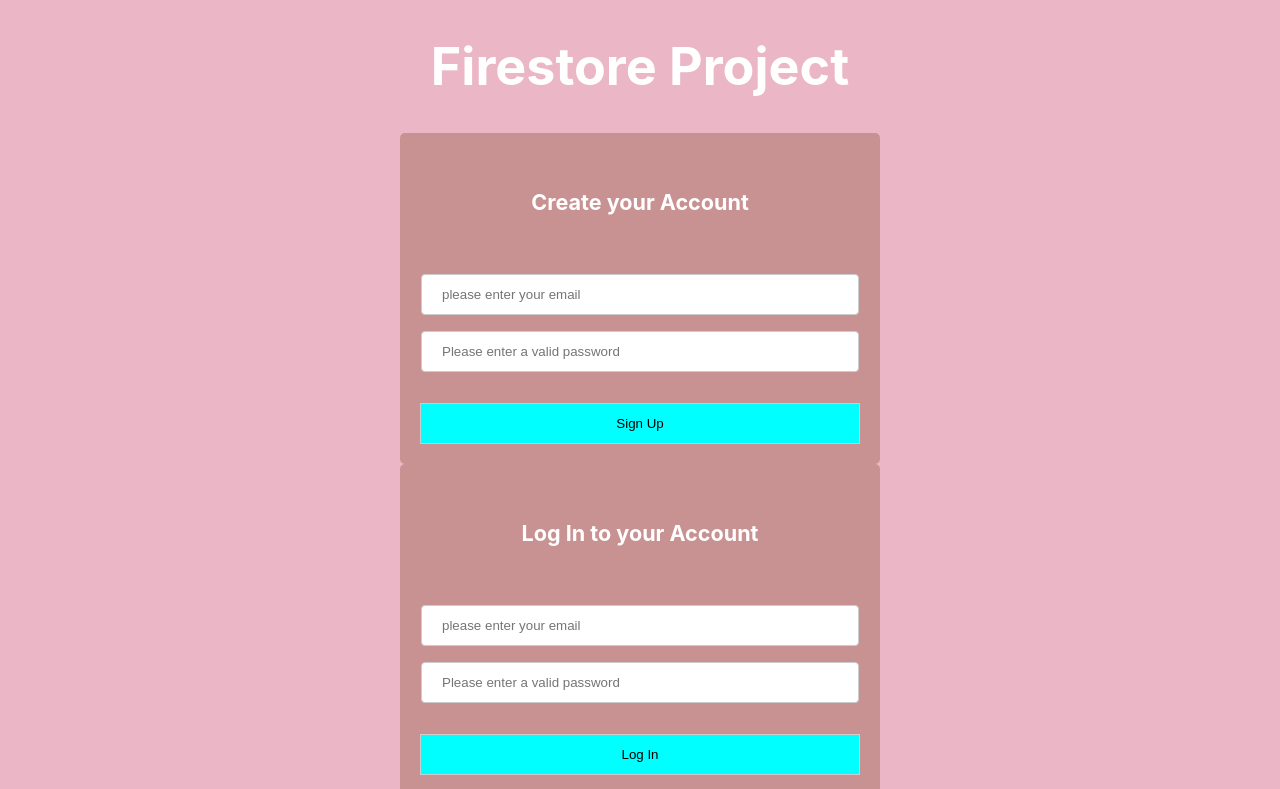
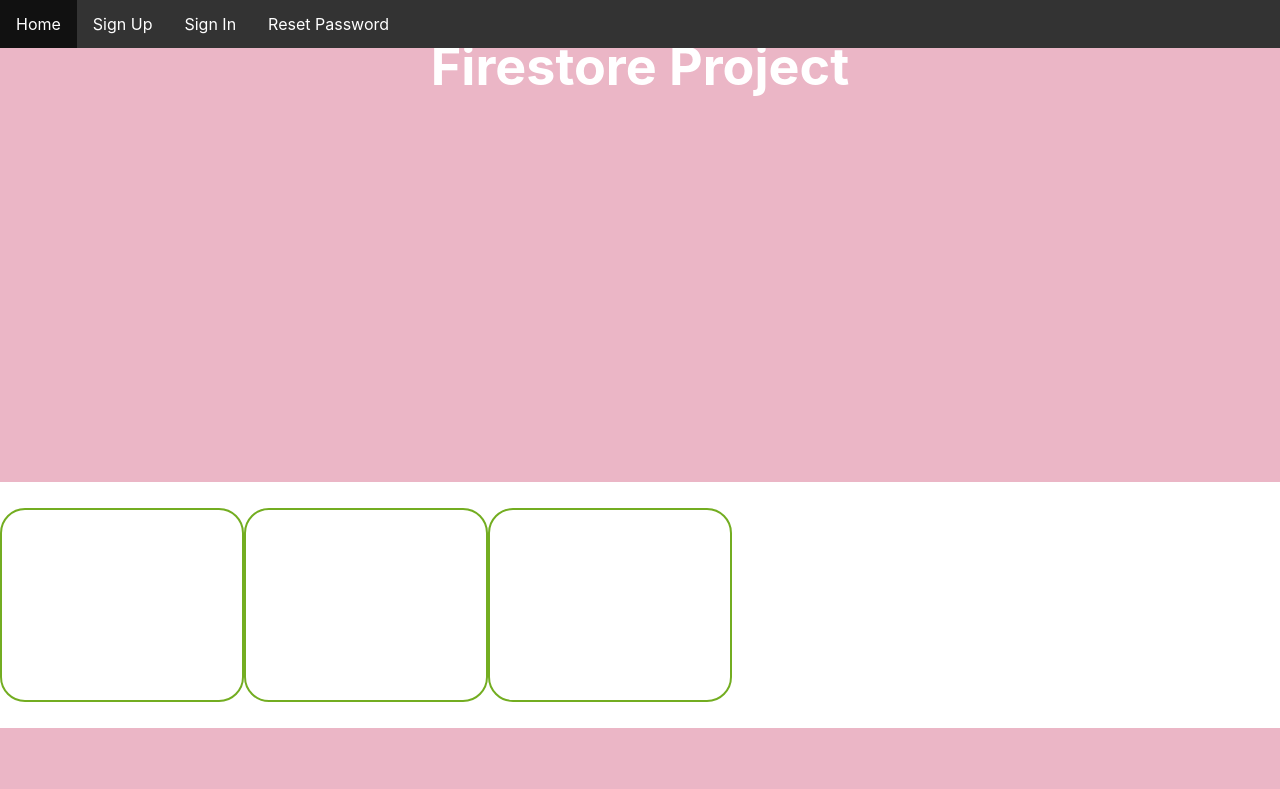
Before and after one commit to pwambui2020/firebase-portfolio, a React (Create React App) app: page /signin in a window 1280 px wide. Shown: the top 789 px of the page. Built offline with nearby package versions, Linux system fonts and the light colour scheme; no server answers; the database is empty.

Commit message:
add the different pages route

```diff
--- a/package.json
+++ b/package.json
@@ -8,6 +8,7 @@
     "firebase-admin": "^13.1.0",
     "react": "^19.0.0",
     "react-dom": "^19.0.0",
+    "react-router-dom": "^7.2.0",
     "react-scripts": "5.0.1",
     "web-vitals": "^4.2.4"
   },
--- a/src/App.css
+++ b/src/App.css
@@ -1,17 +1,4 @@
-.App {
-  text-align: center;
-}
 
-.App-logo {
-  height: 40vmin;
-  pointer-events: none;
-}
-
-@media (prefers-reduced-motion: no-preference) {
-  .App-logo {
-    animation: App-logo-spin infinite 20s linear;
-  }
-}
 
 .App-header {
   background-color: #ebb6c6;
@@ -23,22 +10,18 @@
   font-size: calc(10px + 2vmin);
   color: white;
 }
+.title {
+  margin-bottom: 30%;
+}
 
 .App-link {
   color: #61dafb;
 }
 
-@keyframes App-logo-spin {
-  from {
-    transform: rotate(0deg);
-  }
-  to {
-    transform: rotate(360deg);
-  }
-}
+
 .signform {
 
-  color: white;
+  /* color: white; */
   padding: 15px 1px;
   margin: 8px 0;
   border: none;
@@ -48,28 +31,94 @@
 }
 .signup {
   border-radius: 5px;
-  background-color: #c99292;
+  background-color: #bce2f3;
   padding: 20px;
+  margin-bottom: 50px;
+  width: 50%;
+  height: 100%;
+  justify-items: center;
+
+  /* display: flex; */
+}
+.signin {
+  border-radius: 5px;
+  background-color: #f2eeee;
+  padding: 20px;
+}
+
+/* ul {
+  list-style-type: none;
+  margin: 0;
+  padding: 0;
+  overflow: hidden;
+  background-color: #333;
+} */
+
+li {
+  float: left;
+}
+
+li a {
+  display: block;
+  color: white;
+  text-align: center;
+  padding: 14px 16px;
+  text-decoration: none;
+}
+.nav-links {
+  display: flex;
+  list-style-type: none;
+  margin: 0;
+  padding: 0;
+  overflow: hidden;
+  background-color: #333;
 
 
 }
 
-input  {
+li a:hover {
+  background-color: #111;
+}
+nav {
+  background-color: rgb(32, 32, 26);
+  position: fixed;
   width: 100%;
-  padding: 12px 20px;
-  margin: 8px 0;
-  display: inline-block;
-  border: 1px solid #ccc;
-  border-radius: 4px;
-  box-sizing: border-box;
+  /* color: yellow; */
 }
+.project-list {
+  display: flex;
+  align-items: center;
+  flex-direction: column;
+}
+.cards {
+  background-color: white;
+  width: 100%;
+  margin-bottom: 2000px;
+  display: flex;
+  flex-direction: row;
+  justify-items: space-between;
+}
+.skills {
 
-button {
-  width: 100%;
-  border: 1px solid #ccc;
-  background-color: aqua;
-  padding: 12px 20px;
-  box-sizing: border-box;
-  display: inline-block;
+  border-radius: 25px;
+  border: 2px solid #73AD21;
+  padding: 20px;
+  width: 200px;
+  height: 150px;
 
 }
+.bio {
+  border-radius: 25px;
+  border: 2px solid #73AD21;
+  padding: 20px;
+  width: 200px;
+  height: 150px;
+}
+.pro {
+  border-radius: 25px;
+  border: 2px solid #73AD21;
+  padding: 20px;
+  width: 200px;
+  height: 150px;
+
+}
--- a/src/App.js
+++ b/src/App.js
@@ -1,3 +1,5 @@
+import React from 'react';
+import { BrowserRouter as Router, Route, Routes } from 'react-router-dom';
 import './App.css';
 import SignUp from './components/signUp';
 import SignIn from './components/signIn';
@@ -6,16 +8,37 @@ import Firestore from './components/firestore';
 
 function App() {
   return (
-    <div className="App">
-      <header className="App-header">
-        <h1>Firestore Project</h1>
-        <SignUp />
-        <SignIn />
-        <ResetPassword />
-        <Firestore />
 
-      </header>
-    </div>
+    <Router>
+      <nav>
+         <ul className='nav-links'>
+            <li><a class="active" href="/firestore">Home</a></li>
+            <li><a href="/signup">Sign Up</a></li>
+            <li><a href="/signin">Sign In</a></li>
+            <li><a href="/resetpassword">Reset Password</a></li>
+          </ul>
+      </nav>
+
+
+      <div className="App">
+        <header className="App-header">
+          <h1 className='title'>Firestore Project</h1>
+          <div className='cards'>
+            <ul className='pro'></ul>
+            <ul className='bio'></ul>
+            <ul className='skills'></ul>
+
+          </div>
+
+          <Routes>
+            <Route path="/firestore" element={<Firestore />} />
+            <Route path="/signup" element={<SignUp />} />
+            <Route path="/signin" element={<SignIn />} />
+            <Route path="/resetpassword" element={<ResetPassword />} />
+          </Routes>
+        </header>
+      </div>
+    </Router>
   );
 }
 
--- a/src/components/firestore.js
+++ b/src/components/firestore.js
@@ -38,8 +38,8 @@ function Firestore() {
 
     return(
         <div>
-        <h1>Projects</h1>
-        <ul>
+
+        <ul className='project-list'>
             {projects.map((project) => (
                 <li key={project.id}>
                     {project.name}
--- a/src/components/signIn.js
+++ b/src/components/signIn.js
@@ -1,6 +1,6 @@
 import React, { useState } from 'react';
 import { signInWithEmailAndPassword } from 'firebase/auth';
-import {auth} from '../firebase';
+import { auth } from '../firebase';
 
 export default function SignIn() {
 
@@ -53,7 +53,7 @@ export default function SignIn() {
     }
 
     return (
-        <div className='signup'>
+        <div className='signin'>
             <h5>Log In to your Account</h5>
             <div className='signform'>
             <input
```
Also changed, not shown: 1 other file (tests, documents, lock files or other folders).
